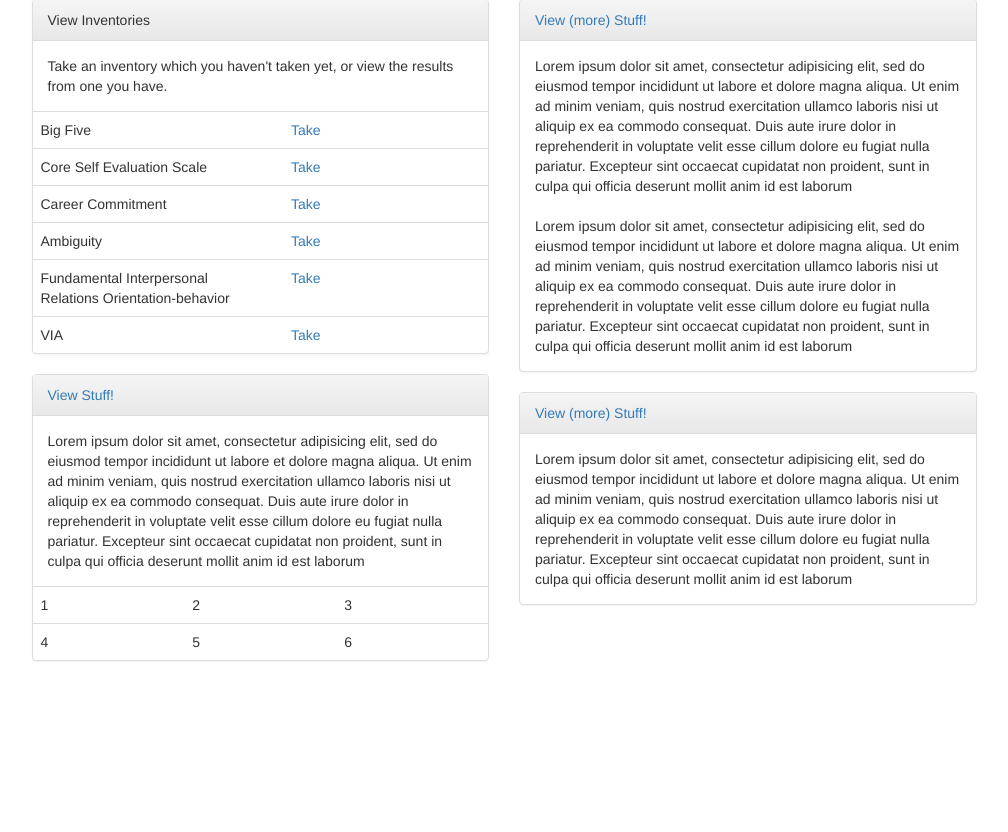
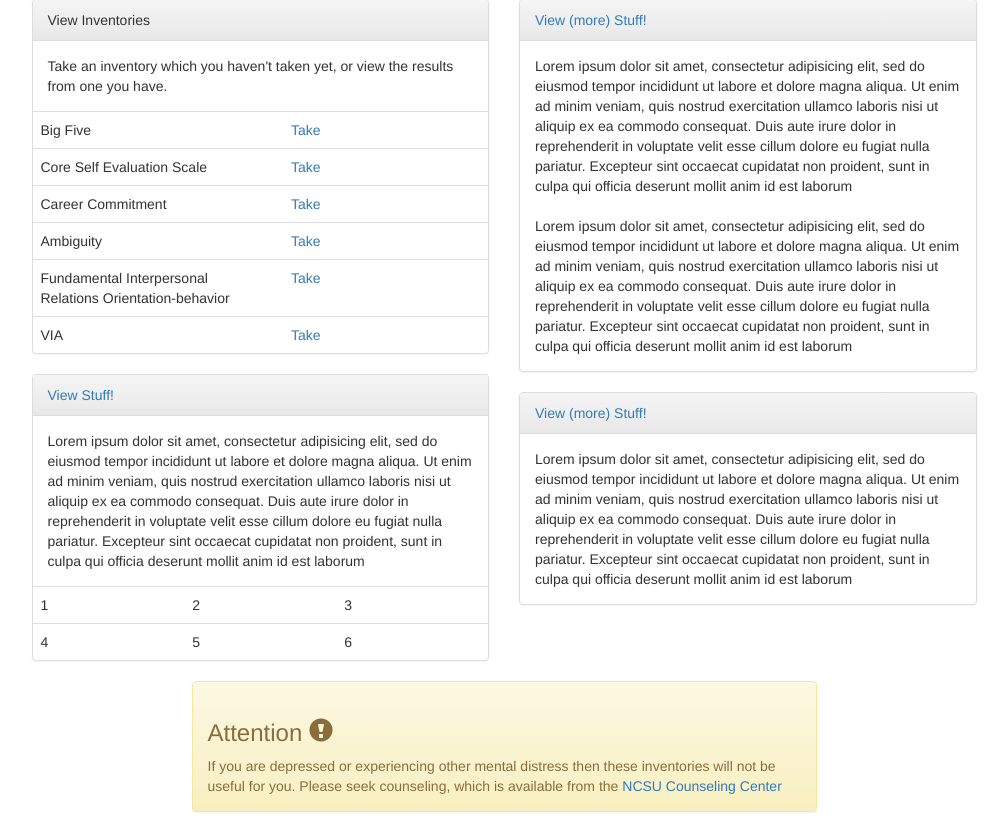
Before and after one commit to srmagura/goodnight-lead, a Django app: page / in a window 1280 px wide. Shown: the part 141-973 px from the top of the page, without its empty margins (136-1144 px from the left). Before the commit the page ends 802 px from the top, so only its background shows below. Run offline with Django 3.2, Linux system fonts and the light colour scheme; the visitor is signed in with stand-in values (Sample User, id 1); data that the repository does not hold is empty; parts of the project's set-up code (start-up, migrations or seed data) failed here and were passed over; some libraries are stand-ins or nearby versions.

Commit message:
Adding depression/counseling warning.
Adding depression.html: contains the shared html for the depression and
counseling warning.
idex/login: including depression.html.

```diff
--- /dev/null
+++ b/app/templates/depression.html
@@ -0,0 +1,8 @@
+<div class="row">
+    <div class="col-md-offset-3 col-md-6">
+        <div class="alert alert-warning">
+            <h3>Attention <span class="glyphicon glyphicon-exclamation-sign"></span></h3>
+            <p>If you are depressed or experiencing other mental distress then these inventories will not be useful for you. Please seek counseling, which is available from the <a href="http://healthcenter.ncsu.edu/counseling-center/">NCSU Counseling Center</a></p>
+        </div>
+    </div>
+</div>
--- a/app/templates/index.html
+++ b/app/templates/index.html
@@ -105,4 +105,5 @@
             </div>
         </div>
     </div>
+    {% include "depression.html" %}
 {% endblock %}
--- a/app/templates/user_templates/login.html
+++ b/app/templates/user_templates/login.html
@@ -42,5 +42,6 @@ Login
             </div>
         </div>
     </div>
+    {% include "depression.html" %}
 </div>
 {% endblock %}
```
